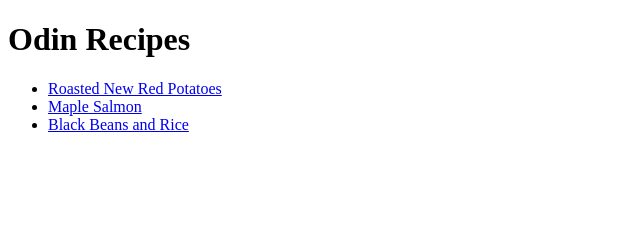
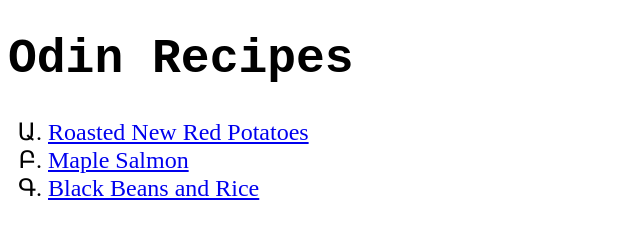
Before and after one commit to baileyaustinw/odin-recipes, a plain HTML site: page index.html in a window 1280 px wide. Shown: the whole page, without its empty margins (0-640 px from the left). Drawn offline with Linux system fonts and the light colour scheme.

Commit message:
Added css styling to various elements

```diff
--- /dev/null
+++ b/css/main.css
@@ -0,0 +1,14 @@
+body {
+    background-color: #fff;
+    color: #000;
+}
+
+h1 {
+    font-family: 'Courier New', Courier, monospace;
+    font-size: 3em;
+}
+
+ul li {
+    font-size: 1.5em;
+    list-style-type: armenian;
+}
--- a/index.html
+++ b/index.html
@@ -2,6 +2,7 @@
 <html lang="en">
     <head>
         <meta charset="utf-8">
+        <link rel="stylesheet" href="css/main.css">
         <title>Recipes</title>
     </head>
     <body>
```
